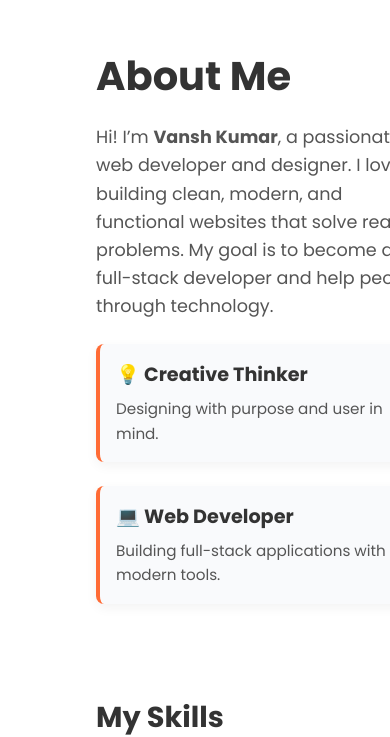
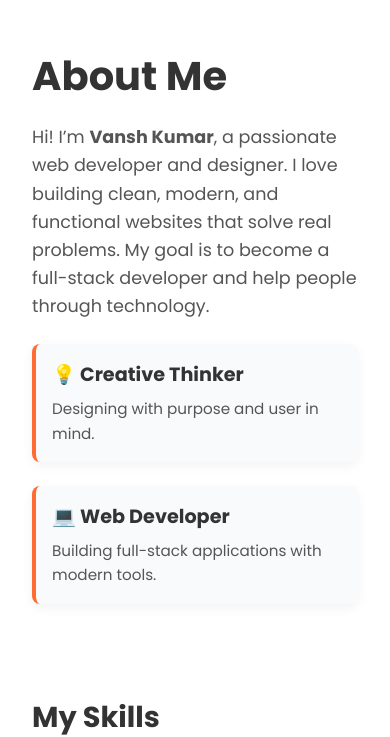
Before and after one commit to vansh-222/My-portfolio, a React (Create React App) app: page / in a window 390 px wide. Shown: the part 775-1512 px from the top of the page. Built offline with nearby package versions, Linux system fonts and the light colour scheme.

Commit message:
Updated styling and fixed responsiveness

```diff
--- a/src/App.css
+++ b/src/App.css
@@ -7,10 +7,8 @@ body {
 
 .container {
   width: 100%;
-  max-width: 1200px;
+  max-width: 1000px;
   margin: 0 auto;
-  padding-left: 4rem;
-  padding-right: 4rem;
 }
 
 /* Navbar */
```
